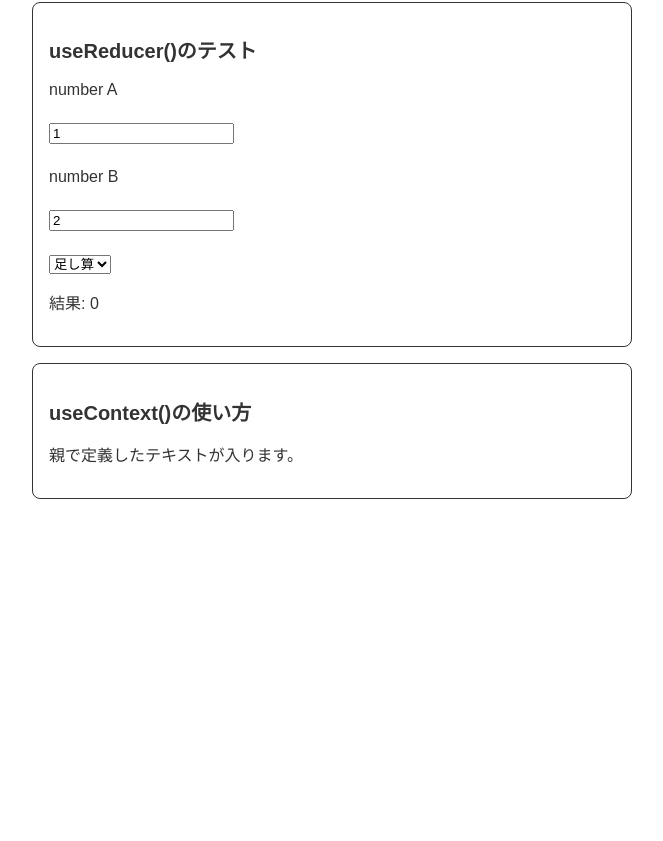
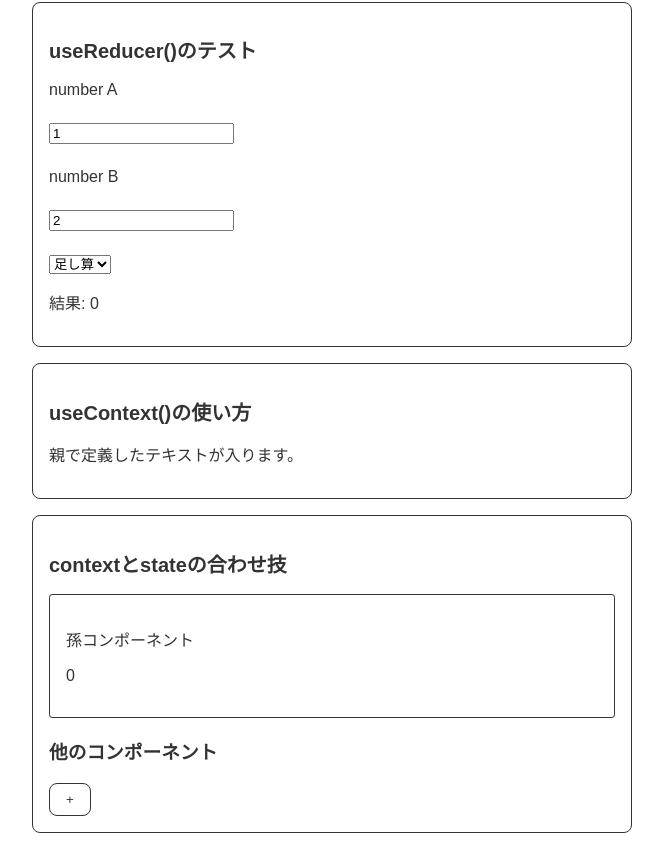
Before and after one commit to junya3/learn-react, a React (Vite) app: page / in a window 1280 px wide. Shown: the part 1721-2562 px from the top of the page, without its empty margins (308-971 px from the left). Before the commit the page ends 2228 px from the top, so only its background shows below. Built offline with nearby package versions, Linux system fonts and the light colour scheme.

Commit message:
useContextとuseStateの合せ技を学習

```diff
--- /dev/null
+++ b/src/ContextState.jsx
@@ -0,0 +1,17 @@
+import React, { createContext, useState } from 'react';
+import Child from './contextStateChild/Child';
+export const Val = createContext();
+
+const ContextState = ({ title }) => {
+  const [state, setState] = useState(0);
+  return (
+    <Val.Provider value={[state, setState]}>
+      <div className='container'>
+        <h2>{title}</h2>
+        <Child />
+      </div>
+    </Val.Provider>
+  );
+};
+
+export default ContextState;
--- /dev/null
+++ b/src/contextStateChild/Child.jsx
@@ -0,0 +1,14 @@
+import React from 'react';
+import GrandChild from './GrandChild';
+import OtherChild from './OtherChild';
+
+const Child = () => {
+  return (
+    <>
+      <GrandChild />
+      <OtherChild />
+    </>
+  );
+};
+
+export default Child;
--- /dev/null
+++ b/src/contextStateChild/GrandChild.jsx
@@ -0,0 +1,19 @@
+import React, { useContext, useState } from 'react';
+import { Val } from '../ContextState';
+
+const GrandChild = () => {
+  const [value] = useContext(Val);
+  return (
+    <>
+      <div
+        className='wrap'
+        style={{ padding: '1rem', border: '1px solid', borderRadius: '0.2rem' }}
+      >
+        <p>孫コンポーネント</p>
+        <p>{value}</p>
+      </div>
+    </>
+  );
+};
+
+export default GrandChild;
--- /dev/null
+++ b/src/contextStateChild/OtherChild.jsx
@@ -0,0 +1,17 @@
+import React, { useContext } from 'react';
+import { Val } from '../ContextState';
+
+const OtherChild = () => {
+  const [state, setState] = useContext(Val);
+  const clickHandler = (e) => {
+    setState((prev) => prev + 1);
+  };
+  return (
+    <>
+      <h3>他のコンポーネント</h3>
+      <button onClick={clickHandler}>+</button>
+    </>
+  );
+};
+
+export default OtherChild;
--- a/src/main.jsx
+++ b/src/main.jsx
@@ -10,6 +10,7 @@ import UseRef from '/src/UseRef';
 import UseReducer from '/src/UseReducer';
 import TestReducer from '/src/TestReducer';
 import UseContext from '/src/UseContext';
+import ContextState from '/src/ContextState';
 
 createRoot(document.getElementById('root')).render(
   <StrictMode>
@@ -23,5 +24,6 @@ createRoot(document.getElementById('root')).render(
     <UseReducer title='useReducer()の使い方' />
     <TestReducer title='useReducer()のテスト' />
     <UseContext title='useContext()の使い方' />
+    <ContextState title='contextとstateの合わせ技' />
   </StrictMode>
 );
```
